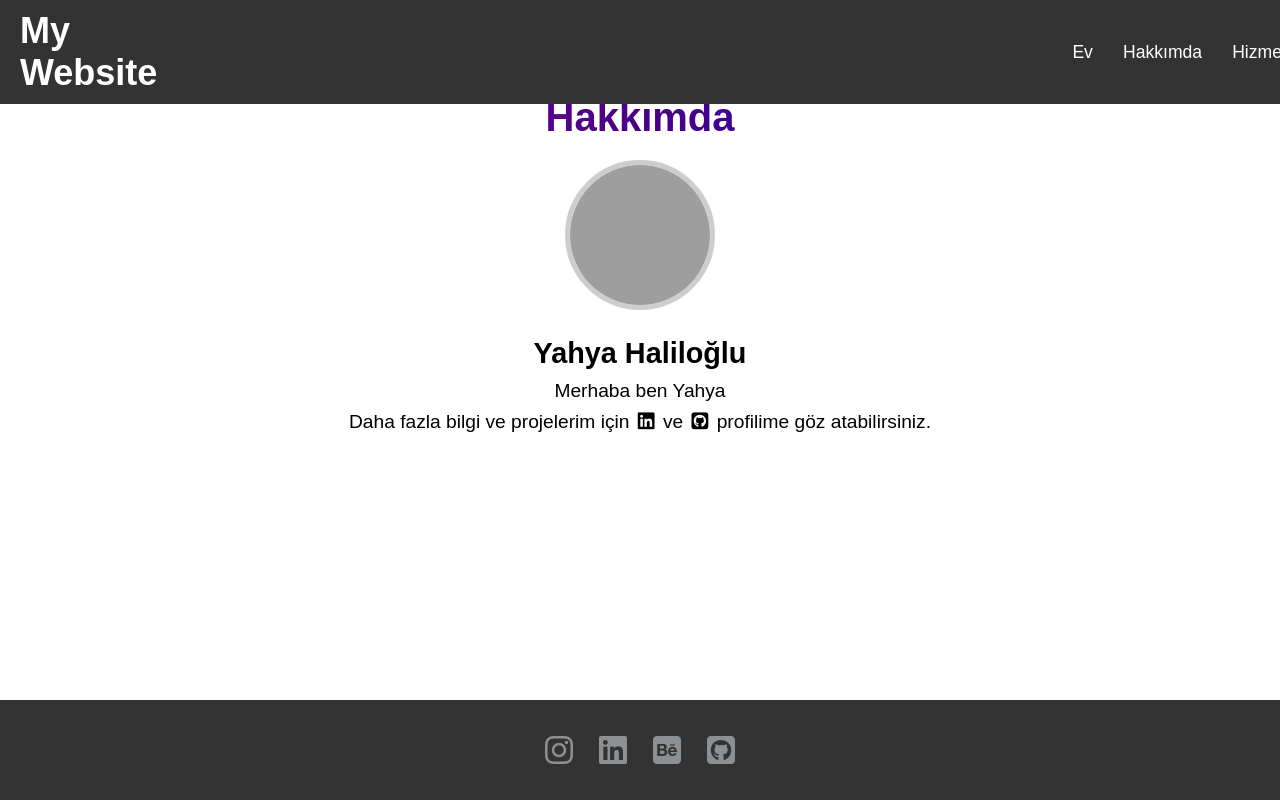
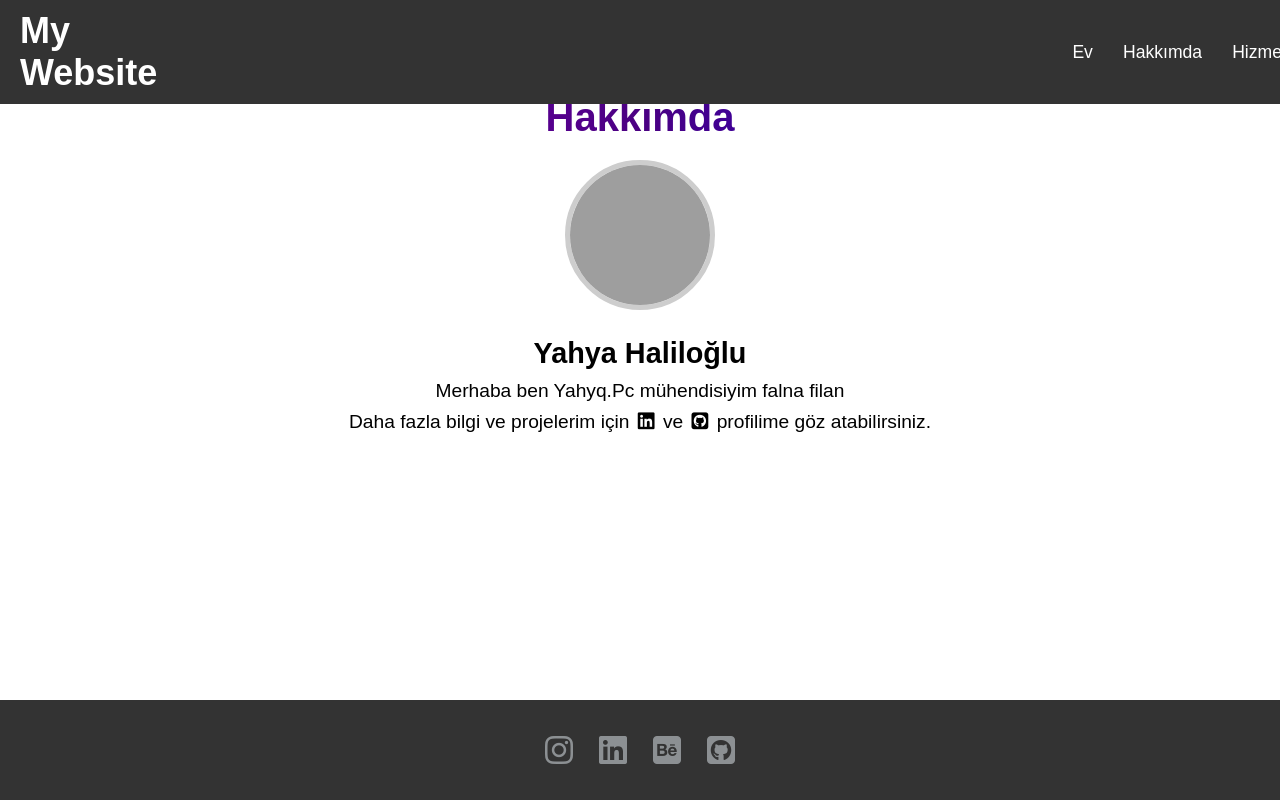
Before and after one commit to HamzaYlmaz/myweb, a plain HTML site: page yahya.html in a window 1280 px wide. Drawn offline with Linux system fonts and the light colour scheme; grey boxes are pictures that could not be loaded.

Commit message:
yahya update

```diff
--- a/yahya.html
+++ b/yahya.html
@@ -35,7 +35,7 @@
             <div class="hakkimda-text">
                 <h2 class="hamza31">Yahya Haliloğlu</h2>
                 <p>
-                    Merhaba ben Yahya
+                    Merhaba ben  Yahyq.Pc mühendisiyim falna filan
                 </p>
                 <p class="hakints">
                     Daha fazla bilgi ve projelerim için <a href="https://www.linkedin.com/in/hamza-y%C4%B1lmaz-aa82542a4/" target="_blank"><i class="fa-brands fa-linkedin"></i></a> ve
```
